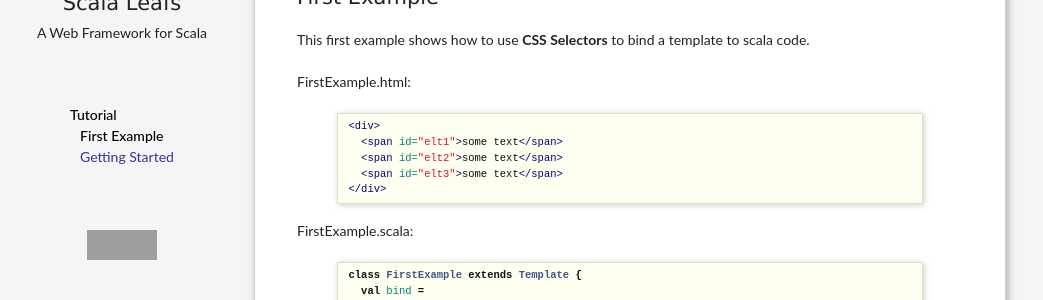
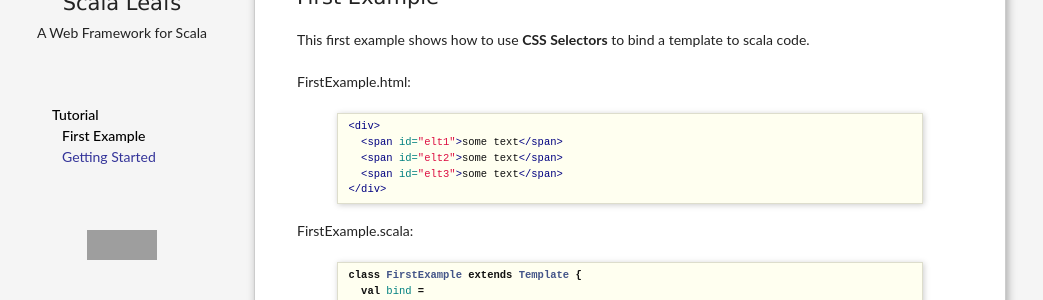
Before and after one commit to scalastuff/scalaleafs, a Jekyll site: the page built from first-steps.md, in a window 1280 px wide. Shown: the part 121-421 px from the top of the page, without its empty margins (10-1053 px from the left). Built offline with Jekyll 4.4.1, drawn with Linux system fonts in a browser that asks for light colours; grey boxes are pictures that could not be loaded.

Commit message:
Updated _layouts/default.html

```diff
--- a/_layouts/default.html
+++ b/_layouts/default.html
@@ -26,7 +26,7 @@
                     <br/>
 
                   <div class="menu" style="margin-top: 40px; text-align: center;">
-                    <div style="display: inline-block; text-align: left;">
+                    <div style="display: inline-block; text-align: left; min-width: 140px;">
             <a class="menu1{% if page.category == "Tutorial" %} active{% endif %}" href="tutorial.html">Tutorial</a>
             {% if page.category == "Tutorial" %}
             {% for p in site.pages %}
```
